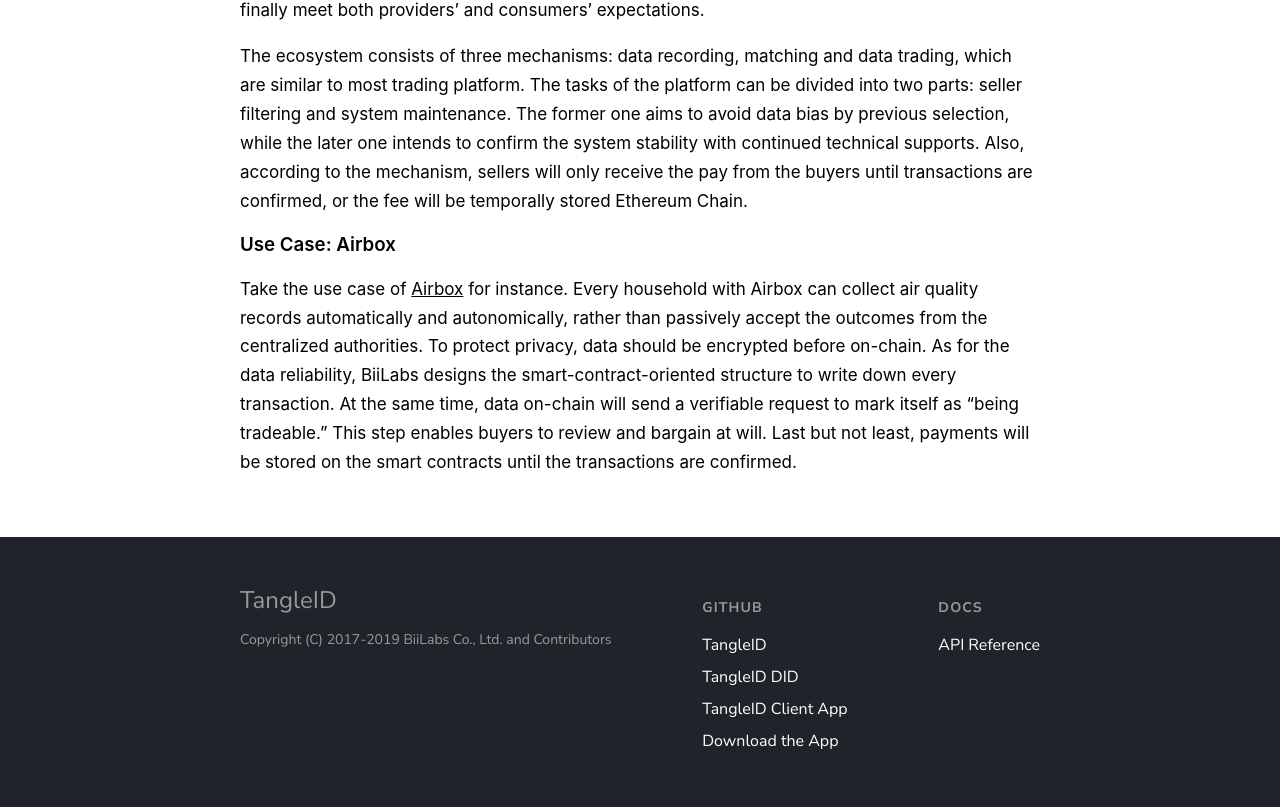
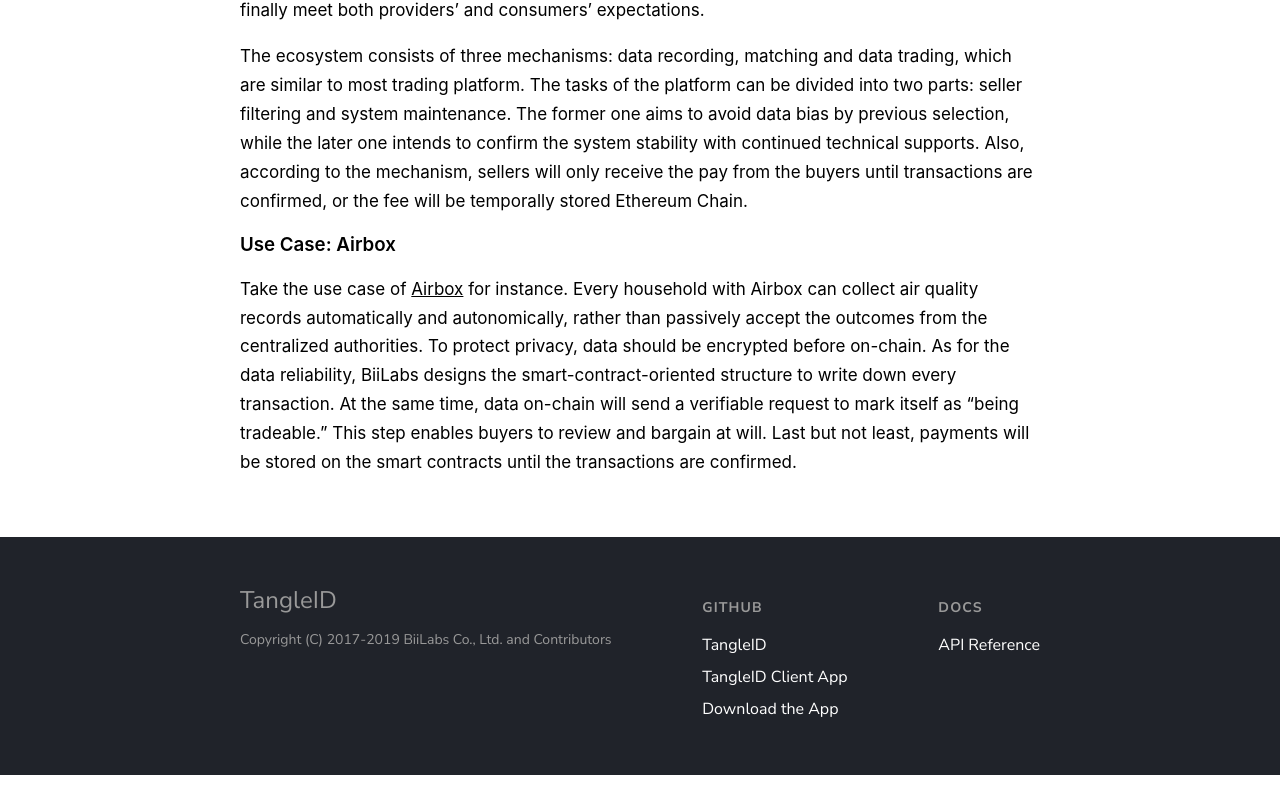
Before and after one commit to TangleID/TangleID.github.io, a React (Create React App) app: page /#/marketplace in a window 1280 px wide. Shown: the part 867-1674 px from the top of the page. After the commit the page ends 1642 px from the top, so only its background shows below. Built offline with nearby package versions, Linux system fonts and the light colour scheme; the HTML template or start-up script is replaced by a standard one.

Commit message:
Update external links

```diff
--- a/src/components/Footer.js
+++ b/src/components/Footer.js
@@ -13,28 +13,21 @@
             <div className="footer-nav">
               <div className="title">Github</div>
               <a
-                href="https://github.com/TangleID"
+                href="https://github.com/TangleID/TangleID"
                 target="_blank"
                 rel="noopener noreferrer"
               >
                 TangleID
               </a>
               <a
-                href="https://github.com/TangleID/tangleid-did"
-                target="_blank"
-                rel="noopener noreferrer"
-              >
-                TangleID DID
-              </a>
-              <a
-                href="https://github.com/TangleID/tangleid-client"
+                href="https://github.com/visuallylab/BiiMe"
                 target="_blank"
                 rel="noopener noreferrer"
               >
                 TangleID Client App
               </a>
               <a
-                href="https://github.com/TangleID/tangleid-client/releases"
+                href="https://drive.google.com/file/d/1PQTnliJHsVdgszT3lCz2L9sF7yqBzwuo/view"
                 target="_blank"
                 rel="noopener noreferrer"
               >
@@ -44,7 +37,7 @@
             <div className="footer-nav">
               <div className="title">Docs</div>
               <a
-                href="https://tangleid.github.io/docs"
+                href="https://github.com/TangleID/TangleID/wiki"
                 target="_blank"
                 rel="noopener noreferrer"
               >
```
